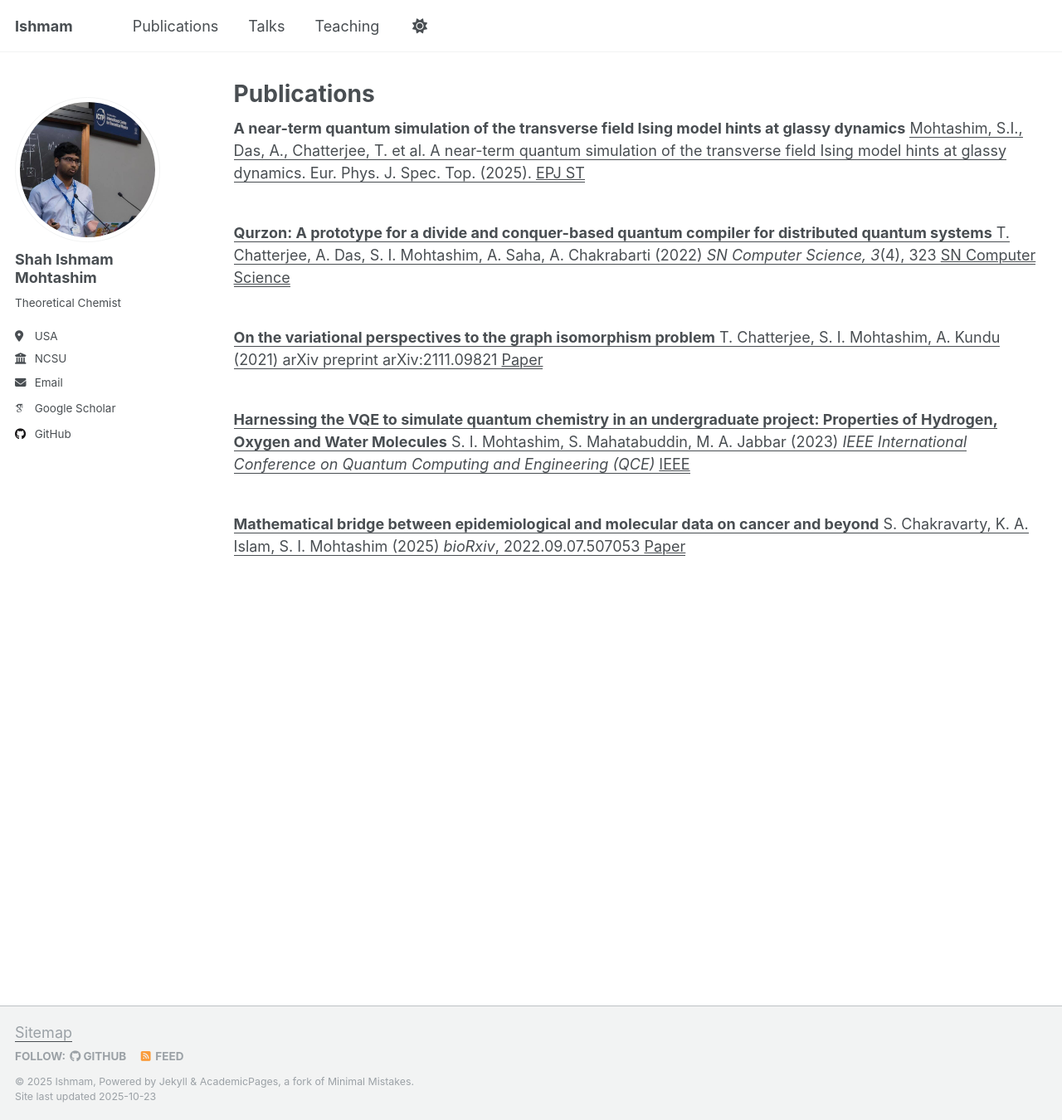
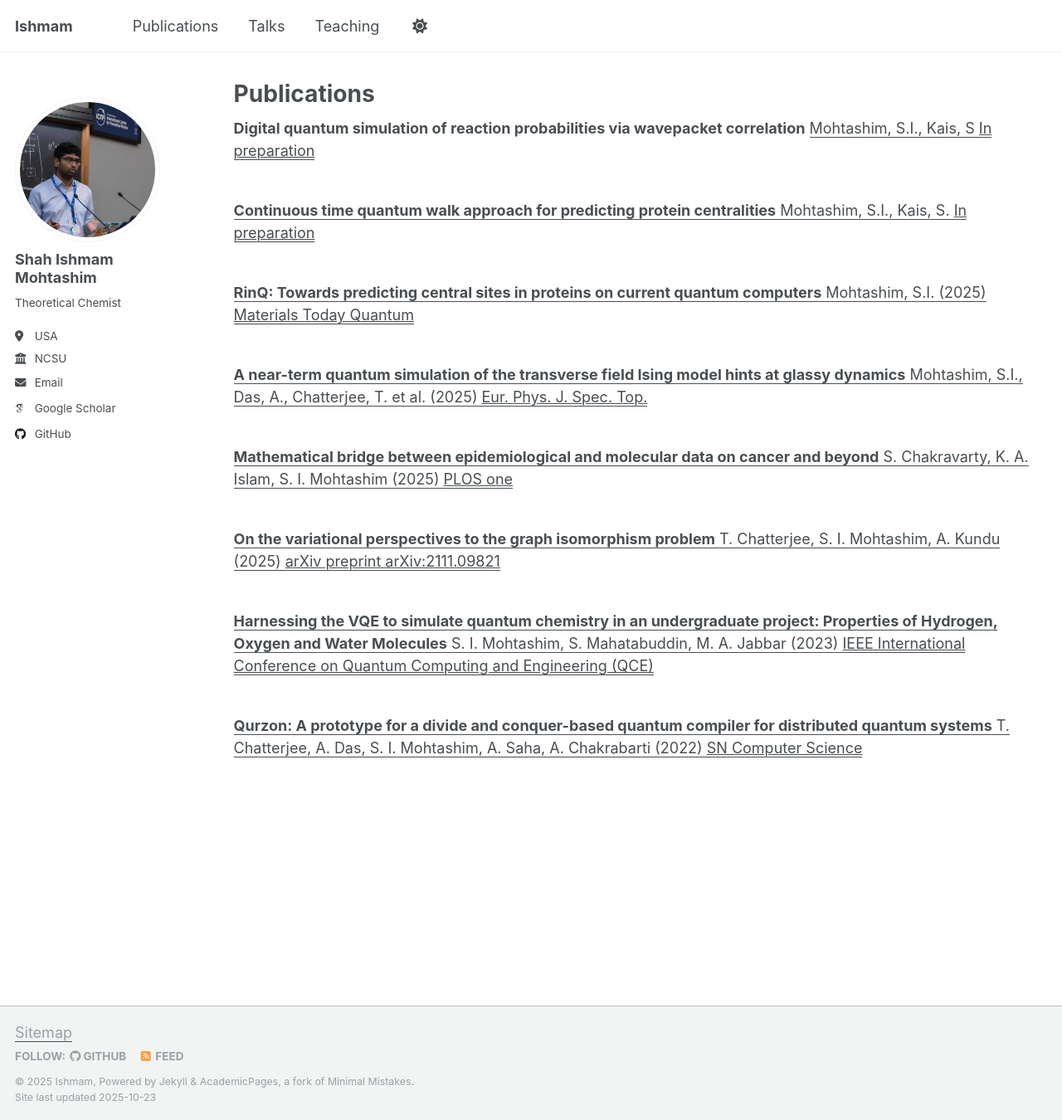
Before and after one commit to IshmamShah/ishmamshah.github.io, a Jekyll site: the page built from _pages/publications.html, in a window 1280 px wide and 1350 px high. Shown: the whole window at 83% size. Built offline with Jekyll 4.4.1, drawn with Linux system fonts in a browser that asks for light colours; some web fonts are replaced.

Commit message:
Update publications.html

```diff
--- a/_pages/publications.html
+++ b/_pages/publications.html
@@ -6,38 +6,49 @@ author_profile: true
 ---
 
 <div class="pub" style="margin-bottom: 2.5em;">
+<b>Digital quantum simulation of reaction probabilities via wavepacket correlation</b>
+<u>Mohtashim, S.I., Kais, S
+<a href="">In preparation</a>
+</div>
+
+<div class="pub" style="margin-bottom: 2.5em;">
+<b>Continuous time quantum walk approach for predicting protein centralities</b>
+<u>Mohtashim, S.I., Kais, S.
+<a href="">In preparation</a>
+</div>
+
+<div class="pub" style="margin-bottom: 2.5em;">
+<b>RinQ: Towards predicting central sites in proteins on current quantum computers</b>
+<u>Mohtashim, S.I. (2025)
+<a https://www.sciencedirect.com/science/article/pii/S2950257825000319">Materials Today Quantum</a>
+</div>
+
+<div class="pub" style="margin-bottom: 2.5em;">
 <b>A near-term quantum simulation of the transverse field Ising model hints at glassy dynamics</b>
-<u>Mohtashim, S.I., Das, A., Chatterjee, T. et al.
-A near-term quantum simulation of the transverse field Ising model hints at glassy dynamics.
-Eur. Phys. J. Spec. Top. (2025).
-<a href="https://link.springer.com/article/10.1140/epjs/s11734-025-01630-y">EPJ ST</a>
+<u>Mohtashim, S.I., Das, A., Chatterjee, T. et al. (2025)
+<a href="https://link.springer.com/article/10.1140/epjs/s11734-025-01630-y">Eur. Phys. J. Spec. Top. </a>
+</div>
+
+<div class="pub" style="margin-bottom: 2.5em;">
+<b>Mathematical bridge between epidemiological and molecular data on cancer and beyond</b>
+S. Chakravarty, K. A. Islam, <u>S. I. Mohtashim</u> (2025)
+<a href="https://journals.plos.org/plosone/article?id=10.1371/journal.pone.0328401" target="_blank">PLOS one</a>
+</div>
+
+<div class="pub" style="margin-bottom: 2.5em;">
+<b>On the variational perspectives to the graph isomorphism problem</b>
+T. Chatterjee, <u>S. I. Mohtashim</u>, A. Kundu (2025)
+<a href="https://arxiv.org/abs/2111.09821" target="_blank">arXiv preprint arXiv:2111.09821</a>
+</div>
+
+<div class="pub" style="margin-bottom: 2.5em;">
+<b>Harnessing the VQE to simulate quantum chemistry in an undergraduate project: Properties of Hydrogen, Oxygen and Water Molecules</b>
+<u>S. I. Mohtashim</u>, S. Mahatabuddin, M. A. Jabbar (2023)
+<a href="https://www.computer.org/csdl/proceedings-article/qce/2023/432303a094/1SuQsqUS0ik" target="_blank">IEEE International Conference on Quantum Computing and Engineering (QCE)</a>
 </div>
 
 <div class="pub" style="margin-bottom: 2.5em;">
 <b>Qurzon: A prototype for a divide and conquer-based quantum compiler for distributed quantum systems</b>
 T. Chatterjee, A. Das, <u>S. I. Mohtashim</u>, A. Saha, A. Chakrabarti (2022)
-<i>SN Computer Science, 3</i>(4), 323
 <a href="https://link.springer.com/article/10.1007/s42979-022-01207-9" target="_blank">SN Computer Science</a>
 </div>
-
-<div class="pub" style="margin-bottom: 2.5em;">
-<b>On the variational perspectives to the graph isomorphism problem</b>
-T. Chatterjee, <u>S. I. Mohtashim</u>, A. Kundu (2021)
-arXiv preprint arXiv:2111.09821
-<a href="https://arxiv.org/abs/2111.09821" target="_blank">Paper</a>
-</div>
-
-<div class="pub" style="margin-bottom: 2.5em;">
-<b>Harnessing the VQE to simulate quantum chemistry in an undergraduate project: Properties of Hydrogen, Oxygen and Water Molecules</b>
-<u>S. I. Mohtashim</u>, S. Mahatabuddin, M. A. Jabbar (2023)
-<i>IEEE International Conference on Quantum Computing and Engineering (QCE)</i>
-<a href="https://www.computer.org/csdl/proceedings-article/qce/2023/432303a094/1SuQsqUS0ik" target="_blank">IEEE</a>
-</div>
-
-
-<div class="pub" style="margin-bottom: 2.5em;">
-<b>Mathematical bridge between epidemiological and molecular data on cancer and beyond</b>
-S. Chakravarty, K. A. Islam, <u>S. I. Mohtashim</u> (2025)
-<i>bioRxiv</i>, 2022.09.07.507053
-<a href="https://www.biorxiv.org/content/10.1101/2022.09.07.507053" target="_blank">Paper</a>
-</div>
```
